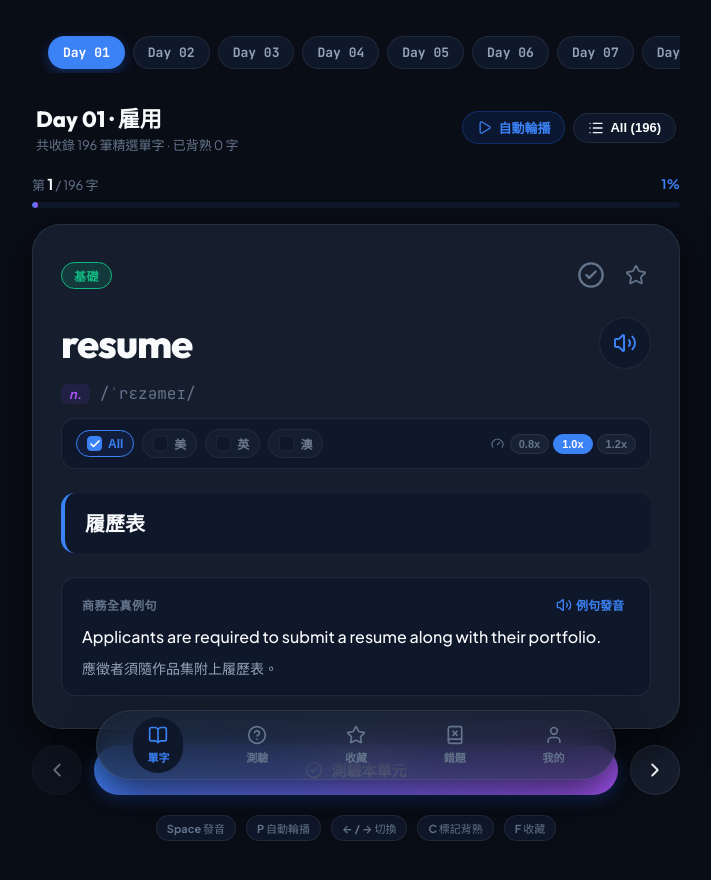
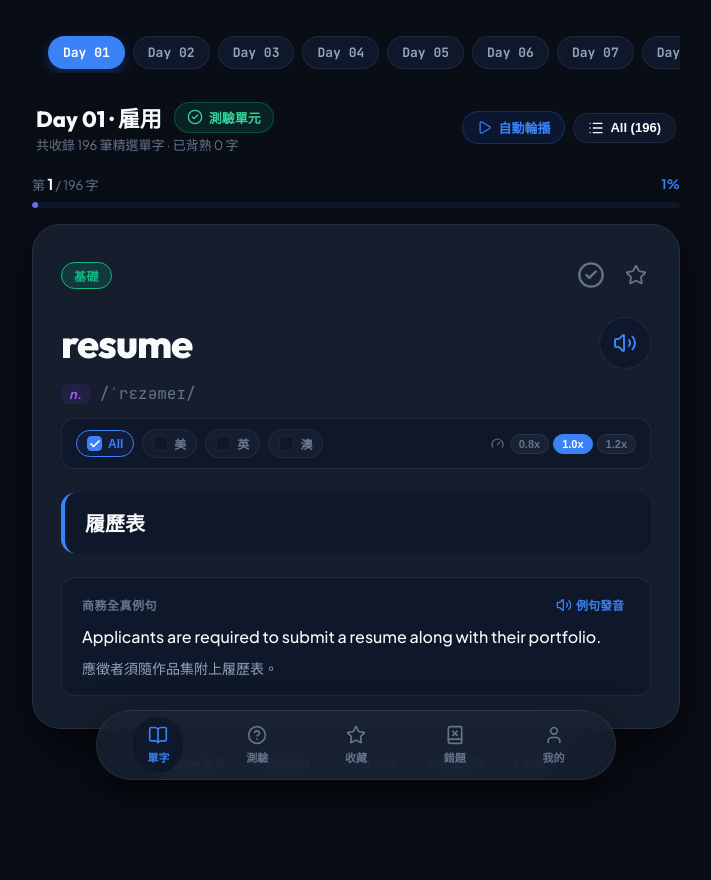
Before and after one commit to Hao0820/TOEIC30-Web, a React (Vite) app: page / in a window 1280 px wide. Shown: the top 880 px of the page, without its empty margins (284-995 px from the left). Built offline with nearby package versions, Linux system fonts and the light colour scheme.

Commit message:
feat: move quiz button to header and remove nav arrows

```diff
--- a/public/version.json
+++ b/public/version.json
@@ -1,4 +1,4 @@
 {
   "version": "1.2.2",
-  "buildTime": 1786068685956
+  "buildTime": 1786068799027
 }
--- a/src/components/Flashcard/FlashcardView.tsx
+++ b/src/components/Flashcard/FlashcardView.tsx
@@ -7,8 +7,6 @@ import type { VoiceAccent } from '../../types';
 import {
   Volume2,
   Star,
-  ChevronLeft,
-  ChevronRight,
   List,
   VolumeX,
   CheckCircle2,
@@ -335,7 +333,19 @@ export const FlashcardView: React.FC<{ onOpenWordList: () => void }> = ({ onOpen
       {/* 2. Unit Title & Actions Row */}
       <div className="unit-header-bar">
         <div>
-          <h2 className="unit-main-title">{getUnitTitle()}</h2>
+          <div className="unit-title-row">
+            <h2 className="unit-main-title">{getUnitTitle()}</h2>
+            {words.length > 0 && (
+              <button
+                className="nav-quiz-btn-small"
+                onClick={() => setActiveTab('quiz')}
+                title="一鍵前往測驗本單元"
+              >
+                <CheckCircle2 size={16} />
+                <span>測驗單元</span>
+              </button>
+            )}
+          </div>
           <p className="unit-sub-info">
             {words.length > 0 ? `共收錄 ${words.length} 筆精選單字 · 已背熟 ${masteredWords.length} 字` : '目前無符合篩選條件的單字'}
           </p>
@@ -589,36 +599,6 @@ export const FlashcardView: React.FC<{ onOpenWordList: () => void }> = ({ onOpen
             <span>👈 左右滑動切換單字 👉</span>
           </div>
 
-          {/* Navigation Controls with "測驗本單元" button */}
-          <div className="card-nav-controls">
-            <button
-              className="nav-arrow-btn circle-btn"
-              disabled={currentIndex === 0}
-              onClick={prevWord}
-              title="上一個單字 (←)"
-            >
-              <ChevronLeft size={22} />
-            </button>
-
-            <button
-              className="nav-quiz-btn"
-              onClick={() => setActiveTab('quiz')}
-              title="一鍵前往測驗本單元"
-            >
-              <CheckCircle2 size={18} />
-              <span>測驗本單元</span>
-            </button>
-
-            <button
-              className="nav-arrow-btn circle-btn"
-              disabled={currentIndex === words.length - 1}
-              onClick={nextWord}
-              title="下一個單字 (→)"
-            >
-              <ChevronRight size={22} />
-            </button>
-          </div>
-
           {/* Keyboard Shortcuts Bar (Hidden on Mobile) */}
           <div className="keyboard-hints">
             <span className="hint-pill"><b>Space</b> 發音</span>
@@ -653,11 +633,37 @@ export const FlashcardView: React.FC<{ onOpenWordList: () => void }> = ({ onOpen
           gap: 12px;
           flex-wrap: wrap;
         }
+        .unit-title-row {
+          display: flex;
+          align-items: center;
+          gap: 12px;
+          flex-wrap: wrap;
+        }
         .unit-main-title {
           font-family: var(--font-display);
           font-size: 22px;
           font-weight: 800;
           color: var(--text-primary);
+        }
+        .nav-quiz-btn-small {
+          display: flex;
+          align-items: center;
+          gap: 6px;
+          padding: 5px 12px;
+          border-radius: 9999px;
+          background: rgba(16, 185, 129, 0.12);
+          border: 1px solid rgba(16, 185, 129, 0.3);
+          color: var(--accent-success);
+          font-size: 13px;
+          font-weight: 700;
+          cursor: pointer;
+          transition: all 0.2s;
+        }
+        .nav-quiz-btn-small:hover {
+          background: var(--accent-success);
+          color: white;
+          transform: translateY(-1px);
+          box-shadow: 0 4px 12px rgba(16, 185, 129, 0.25);
         }
         .unit-sub-info {
           font-size: 13px;
```
